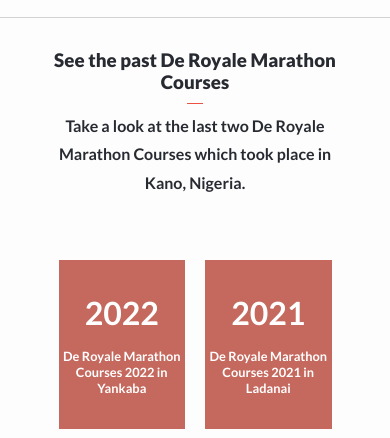
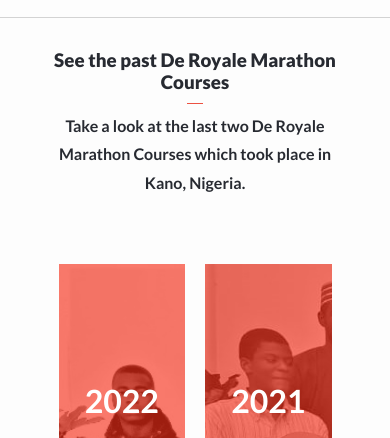
Before and after one commit to Uthmanbello/Capstone1, a plain HTML site: page about.html in a window 390 px wide. Shown: the part 1588-2026 px from the top of the page. Drawn offline with Linux system fonts and the light colour scheme.

Commit message:
Update the past section of the about page in both mobile and desktop views

```diff
--- a/about.html
+++ b/about.html
@@ -113,11 +113,15 @@
             Take a look at the last two De Royale Marathon Courses which took place in Kano, Nigeria.
         </p>
         <div class="past-wrap">
-            <div class="past">
-                <span class="year">2022</span><br>De Royale Marathon Courses 2022 in Yankaba
+            <div class="past-back1">
+                <div class="past">
+                    <span class="year">2022</span><br>De Royale Marathon Courses 2022 in Yankaba
+                </div>
             </div>
-            <div class="past">
-                <span class="year">2021</span><br>De Royale Marathon Courses 2021 in Ladanai
+            <div class="past-back2">
+                <div class="past">
+                    <span class="year">2021</span><br>De Royale Marathon Courses 2021 in Ladanai
+                </div>
             </div>
         </div>
     </section>
--- a/styles.css
+++ b/styles.css
@@ -362,19 +362,37 @@ a {
   background-color: #D3D3D3;
 }
 .past {
-  background: url('img/Snapshoot\ Portfolio.png;');
-  background-color: #a71606a4;
+  background-color: #f82e18a2;
   color: white;
   text-align: center;
   padding: auto;
   margin: 12px auto;
-  width: 80%;
-  height: 20vh;
+  height: 25vh;
   font-size: 0.8em;
   display: flex;
   flex-direction: column;
   align-items: center;
   justify-content: center;
+}
+
+.past-back1 {
+  box-sizing: border-box;
+  background-image: url(img/past11.jpeg);
+  background-repeat: no-repeat;
+  background-size: cover;
+  margin: 16px auto;
+  height: 25vh;
+  width: 80%;
+}
+
+.past-back2 {
+  box-sizing: border-box;
+  background-image: url(img/past2.jpeg);
+  background-repeat: no-repeat;
+  background-size: cover;
+  margin: 16px auto;
+  height: 25vh;
+  width: 80%;
 }
 
 .year {
@@ -689,6 +707,16 @@ a {
   padding-right: 15%;
   justify-content: space-between;
   gap: 20px;
+  margin-bottom: 6%;
+}
+
+.past-back1, .past-back2 {
+  height: 40vh;
+}
+
+.past {
+  height: 40vh;
+  margin-top: 0;
 }
 
 /* ===========================================
```
Also changed, not shown: img/past.jpeg (added), img/past1.jpeg (added), img/past11.jpeg (added), img/past2.jpeg (added).
